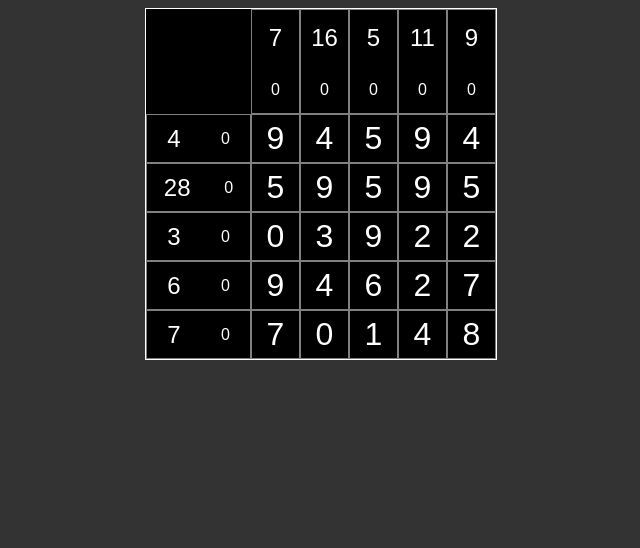
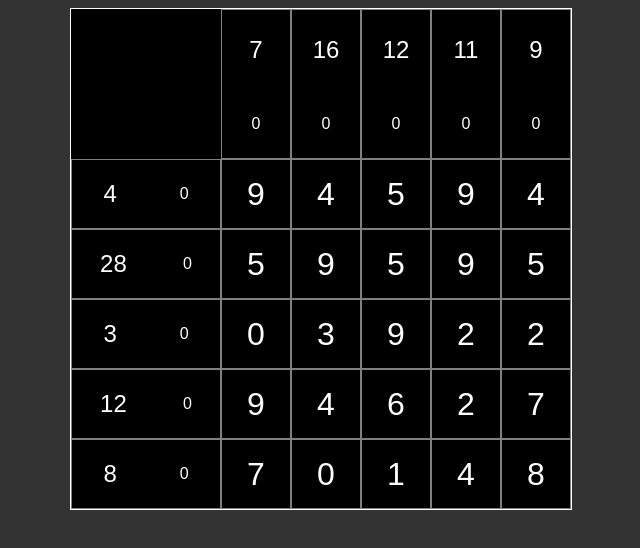
Before and after one commit to andre-rosatto/it_adds_up, a React (Vite) app: page / in a window 1280 px wide. Shown: the top 548 px of the page, without its empty margins (319-959 px from the left). Built offline with nearby package versions, Linux system fonts and the light colour scheme.

Commit message:
win-check

```diff
--- a/src/components/board/Board.module.css
+++ b/src/components/board/Board.module.css
@@ -1,6 +1,6 @@
 .Board {
   width: 100%;
-  max-width: 350px;
+  max-width: 500px;
   margin: auto;
   background-color: black;
   border: 1px solid white;
--- a/src/components/board/Board.tsx
+++ b/src/components/board/Board.tsx
@@ -1,6 +1,6 @@
 import styles from './Board.module.css';
 import useGame from '../hooks/useGame';
-import { useState } from 'react';
+import { useEffect, useState } from 'react';
 import Cell from '../cell';
 import Hints from '../hints';
 
@@ -8,18 +8,39 @@ const BOARD_SIZE = 5;
 
 export default function Board() {
 	const { values, cols, rows } = useGame(BOARD_SIZE);
-	const [marks, setMarks] = useState(new Array(BOARD_SIZE * BOARD_SIZE).fill(0));
+	const [marks, setMarks] = useState<number[]>(new Array(BOARD_SIZE * BOARD_SIZE).fill(0));
+	const [win, setWin] = useState(false);
+
+	useEffect(() => {
+		const checkWin = () => {
+			const markCount = marks.filter(mark => mark === 1).length;
+			if (markCount !== Math.floor(BOARD_SIZE * BOARD_SIZE / 2)) {
+				return;
+			}
+			const colValues = getCurrentValues('columns');
+			const rowValues = getCurrentValues('rows');
+			for (let i = 0; i < BOARD_SIZE; i++) {
+				if (colValues[i] !== cols[i] || rowValues[i] !== rows[i]) {
+					return false;
+				}
+			}
+			setWin(true);
+			console.log('win!');
+		}
+		checkWin();
+	}, [marks]);
 
 	const handleCellClick = (idx: number) => {
-		const nextChecks = [...marks];
-		nextChecks[idx] += 1;
-		if (nextChecks[idx] > 2) {
-			nextChecks[idx] = 0;
+		if (win) return;
+		const nextMarks = [...marks];
+		nextMarks[idx] += 1;
+		if (nextMarks[idx] > 2) {
+			nextMarks[idx] = 0;
 		}
-		setMarks(nextChecks);
+		setMarks(nextMarks);
 	}
 
-	const getColsCurrentValues = (orientation: 'columns' | 'rows') => {
+	const getCurrentValues = (orientation: 'columns' | 'rows') => {
 		const result = new Array(BOARD_SIZE).fill(0);
 		for (let i = 0; i < BOARD_SIZE * BOARD_SIZE; i++) {
 			const idx = orientation === 'columns' ? i % BOARD_SIZE : Math.floor(i / BOARD_SIZE);
@@ -34,8 +55,8 @@ export default function Board() {
 		<div className={styles.Board}>
 			<span></span>
 
-			<Hints orientation='columns' values={cols} currentValues={getColsCurrentValues('columns')} />
-			<Hints orientation='rows' values={rows} currentValues={getColsCurrentValues('rows')} />
+			<Hints orientation='columns' values={cols} currentValues={getCurrentValues('columns')} />
+			<Hints orientation='rows' values={rows} currentValues={getCurrentValues('rows')} />
 
 			<div
 				className={styles.values}
--- a/src/components/cell/Cell.module.css
+++ b/src/components/cell/Cell.module.css
@@ -19,18 +19,21 @@
   aspect-ratio: 1;
   border: 3px solid transparent;
   border-radius: 0;
-  transition: border-radius 0.5s, border-color 0.25s ease-in-out 0.25s;
+  transition: color 0.25s, border-radius 0.5s,
+    border-color 0.25s ease-in-out 0.25s;
 }
 
 .checked {
   border-color: green;
   border-radius: 100%;
-  transition: border-radius 0.5s ease-in-out 0.1s, border-color 0.25s;
+  transition: color 0.25s, border-radius 0.5s ease-in-out 0.1s,
+    border-color 0.25s;
 }
 
 .deleted {
   border-color: red;
   border-radius: 100%;
-  background-color: rgba(0, 0, 0, 0.6);
-  transition: border-radius 0.5s ease-in-out 0.1s, border-color 0.25s;
+  transition: color 0.25s, border-radius 0.5s ease-in-out 0.1s,
+    border-color 0.25s;
+  color: #666;
 }
--- a/src/components/hooks/useGame.ts
+++ b/src/components/hooks/useGame.ts
@@ -23,7 +23,7 @@ export default function useGame(size: number) {
 			nextValues[randomIdx] = value;
 
 			solutionCount++;
-			if (solutionCount <= size * 2) {
+			if (solutionCount <= Math.floor(size * size / 2)) {
 				const row = Math.floor(randomIdx / size);
 				const col = randomIdx % size;
 				nextRows[row] += value;
```
